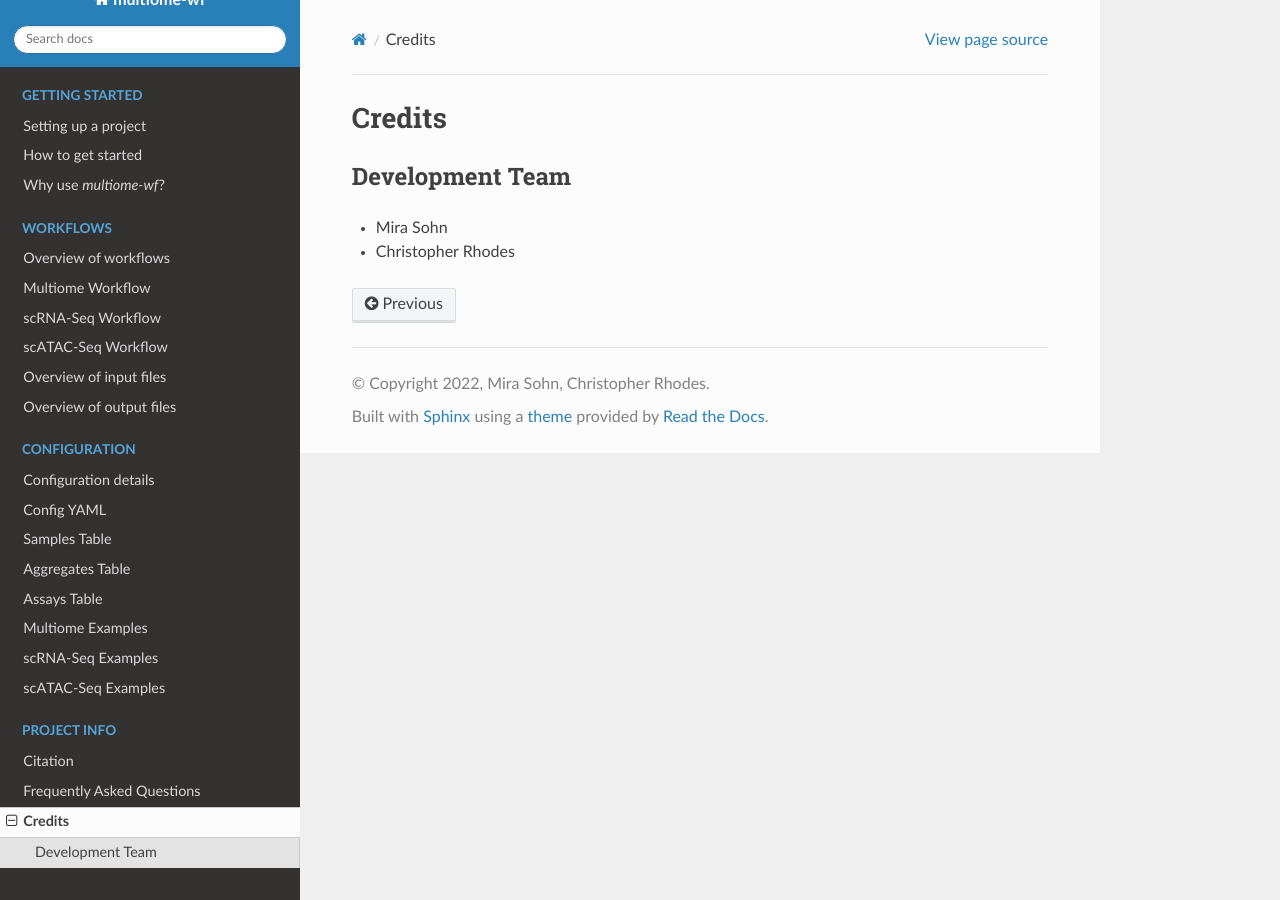
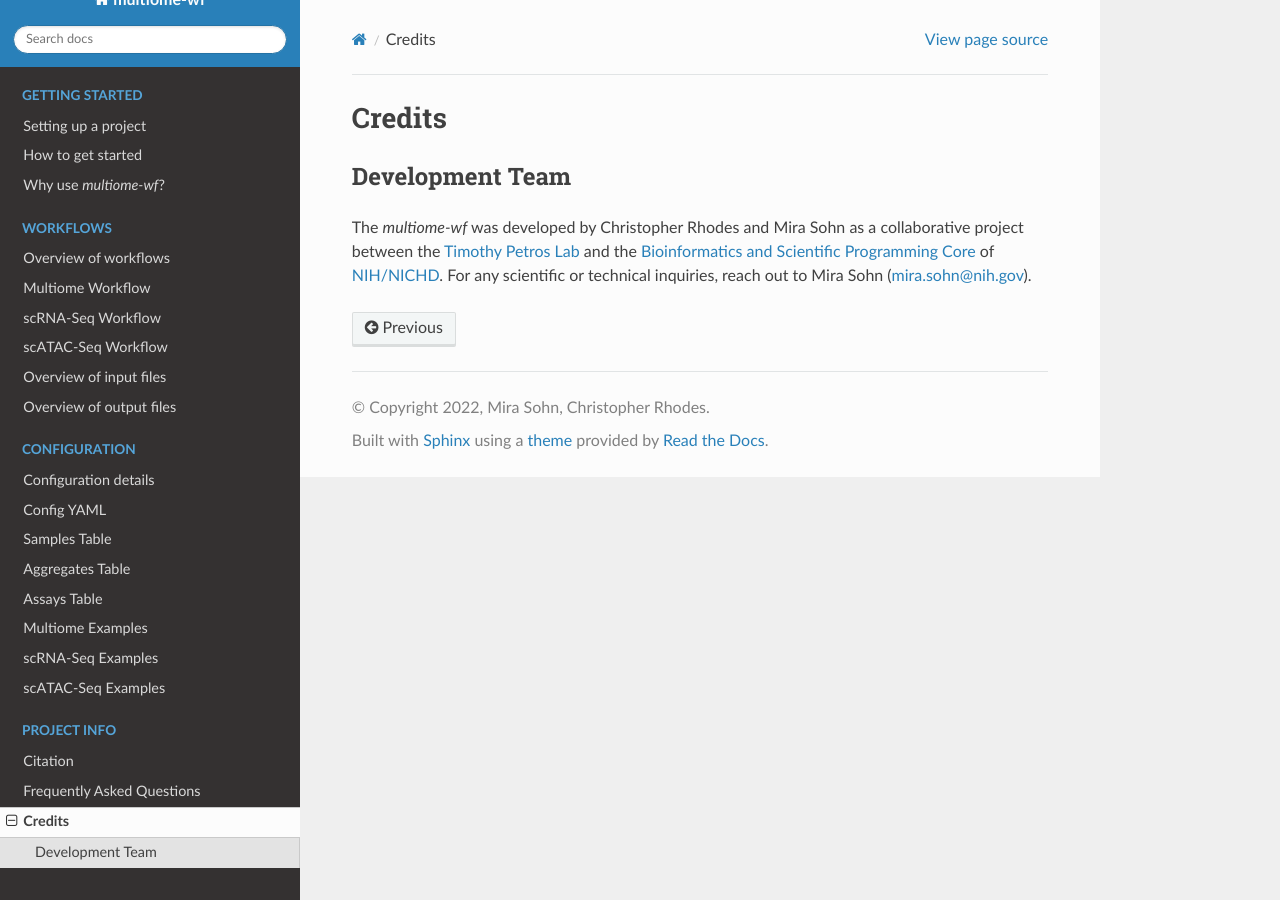
Before and after one commit to NICHD-BSPC/multiome-wf, a Sphinx documentation site: the page built from docs/project-info/authors.rst, in a window 1280 px wide. Built offline with Sphinx 7.4.7 and the Read the Docs theme 2.0.0, drawn with Linux system fonts in a browser that asks for light colours; pages that are not in the unit, such as notebooks, are missing from menus.

Commit message:
documentation - author information added

```diff
--- a/docs/project-info/authors.rst
+++ b/docs/project-info/authors.rst
@@ -9,5 +9,9 @@ Credits
 Development Team
 ----------------
 
-- Mira Sohn
-- Christopher Rhodes
+The `multiome-wf` was developed by Christopher Rhodes and Mira Sohn as a collaborative project
+between the `Timothy Petros Lab <https://www.nichd.nih.gov/research/atNICHD/Investigators/petros/personnel>`_
+and the `Bioinformatics and Scientific Programming Core
+<https://www.nichd.nih.gov/about/org/dir/other-facilities/cores/bioinformatics>`_ of
+`NIH/NICHD <https://www.nichd.nih.gov/>`_. For any scientific or technical inquiries, reach out
+to Mira Sohn (mira.sohn@nih.gov).
```
